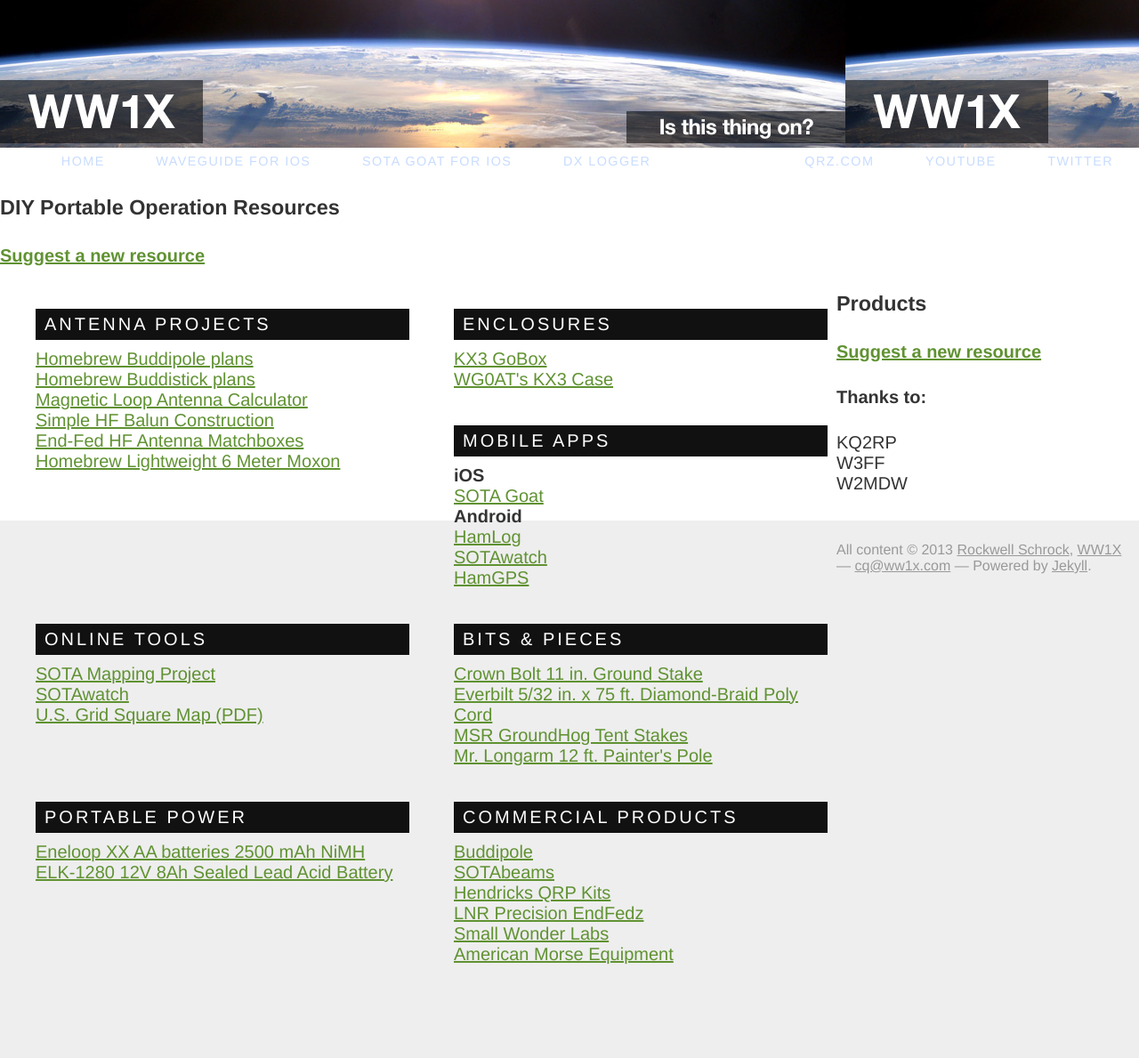
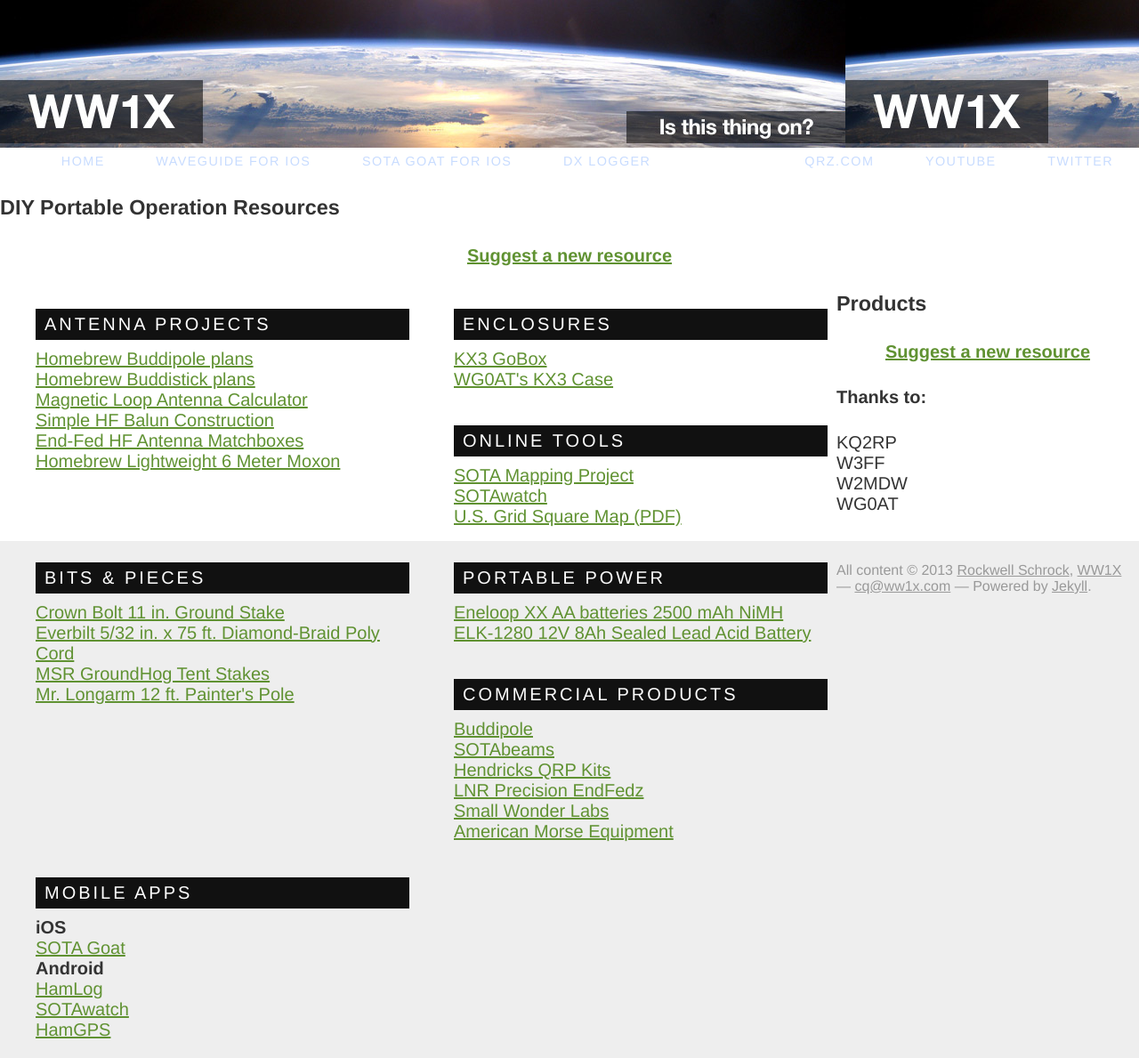
Before and after one commit to schrockwell/ww1x.com, a Jekyll site: the page built from portable/index.html, in a window 1280 px wide. Shown: the whole page at 89% size. Built offline with Jekyll 4.4.1, drawn with Linux system fonts in a browser that asks for light colours; nearby versions of some CDN libraries; before the commit the page ends 1104 px from its top, so only the background shows below that.

Commit message:
Rakefile MANIA!!!!!!

```diff
--- a/portable/index.html
+++ b/portable/index.html
@@ -6,7 +6,7 @@
 
 	<h3>DIY Portable Operation Resources</h3>
 
-	<h4><a href="https://docs.google.com/forms/d/1jb59nmKqt9QdFxabeNdFS3q5nNCHbt11dviJE9vSvOc/viewform">Suggest a new resource</a></h4>
+	<h4 style="text-align: center"><a href="https://docs.google.com/forms/d/1jb59nmKqt9QdFxabeNdFS3q5nNCHbt11dviJE9vSvOc/viewform">Suggest a new resource</a></h4>
 
 	<ul class="resource">
 		<h3>Antenna Projects</h3>
@@ -22,16 +22,6 @@
 		<h3>Enclosures</h3>
 		<li><a href="http://www.oe2atn.at/tom/gobox/">KX3 GoBox</a></li>
 		<li><a href="https://plus.google.com/photos/112295522990729632882/albums/5741020685031614225?banner=pwa">WG0AT's KX3 Case</a></li>
-	</ul>
-
-	<ul class="resource">
-		<h3>Mobile Apps</h3>
-		<b>iOS</b>
-		<li><a href="http://ww1x.com/sotagoat/">SOTA Goat</a></li>
-		<b>Android</b>
-		<li><a href="https://play.google.com/store/apps/details?id=com.n3wg.hamlog&feature=search_result#?t=W251bGwsMSwyLDEsImNvbS5uM3dnLmhhbWxvZyJd">HamLog</a></li>
-		<li><a href="https://play.google.com/store/apps/details?id=com.e71dx.sotawatch&feature=search_result#?t=W251bGwsMSwxLDEsImNvbS5lNzFkeC5zb3Rhd2F0Y2giXQ">SOTAwatch</a></li>
-		<li><a href="https://play.google.com/store/apps/details?id=ea4eoz.HamGPS&feature=search_result#?t=W251bGwsMSwyLDEsImVhNGVvei5IYW1HUFMiXQ">HamGPS</a></li>
 	</ul>
 
 	<ul class="resource">
@@ -68,13 +58,26 @@
 		<li><a href="http://americanmorse.com/">American Morse Equipment</a></li>
 	</ul>
 
-	<h4><a href="https://docs.google.com/forms/d/1jb59nmKqt9QdFxabeNdFS3q5nNCHbt11dviJE9vSvOc/viewform">Suggest a new resource</a></h4>
+	<ul class="resource">
+		<h3>Mobile Apps</h3>
+		<b>iOS</b>
+		<li><a href="http://ww1x.com/sotagoat/">SOTA Goat</a></li>
+		<b>Android</b>
+		<li><a href="https://play.google.com/store/apps/details?id=com.n3wg.hamlog&feature=search_result#?t=W251bGwsMSwyLDEsImNvbS5uM3dnLmhhbWxvZyJd">HamLog</a></li>
+		<li><a href="https://play.google.com/store/apps/details?id=com.e71dx.sotawatch&feature=search_result#?t=W251bGwsMSwxLDEsImNvbS5lNzFkeC5zb3Rhd2F0Y2giXQ">SOTAwatch</a></li>
+		<li><a href="https://play.google.com/store/apps/details?id=ea4eoz.HamGPS&feature=search_result#?t=W251bGwsMSwyLDEsImVhNGVvei5IYW1HUFMiXQ">HamGPS</a></li>
+	</ul>
+
+	<div class="clear"></div>
+
+	<h4 style="text-align: center"><a href="https://docs.google.com/forms/d/1jb59nmKqt9QdFxabeNdFS3q5nNCHbt11dviJE9vSvOc/viewform">Suggest a new resource</a></h4>
 
 	<h4>Thanks to:</h4>
 	<ul style="list-style:none; margin: 0">
 		<li>KQ2RP</li>
 		<li>W3FF</li>
 		<li>W2MDW</li>
+		<li>WG0AT</li>
 	</ul>
 
 </div>
```
Also changed, not shown: 1 other file.
